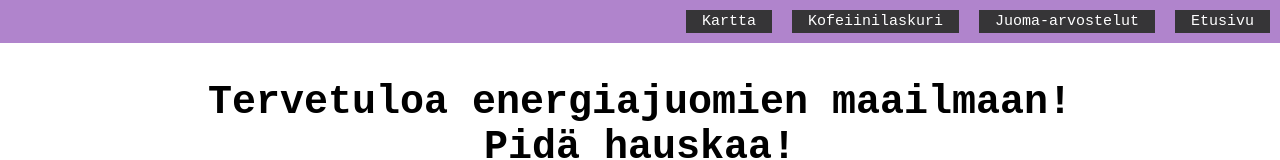
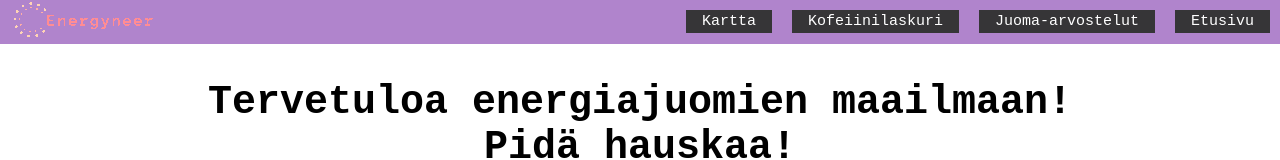
Before and after one commit to fngnv/WebProject, a plain HTML site: page home.html in a window 1280 px wide. Shown: the top 160 px of the page. Drawn offline with Linux system fonts and the light colour scheme.

Commit message:
yläpalkki muutettu

```diff
--- a/home.html
+++ b/home.html
@@ -15,6 +15,7 @@
 </head>
 <body>
 <nav class="topnav" id="mainNav">
+    <img class="logo" src="images/logo_transparent_sma.png">
     <a class="icon" id="iconID"><i class="fa fa-bars"></i></a>
     <a class="active" href="home.html">Etusivu</a>
     <a href="reviews.html">Juoma-arvostelut</a>
```
Also changed, not shown: images/logo_transparent_sma.png (added).
